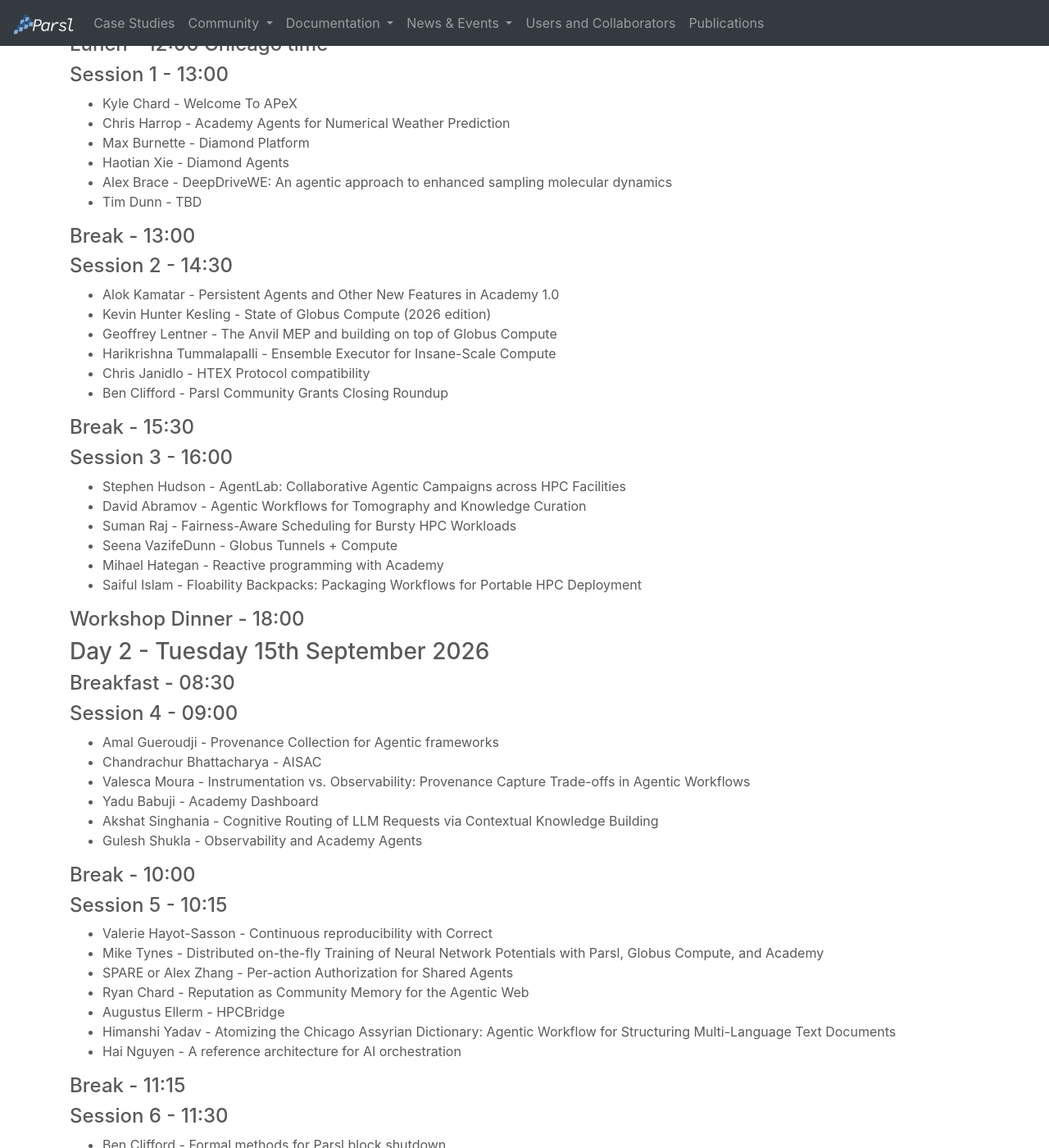
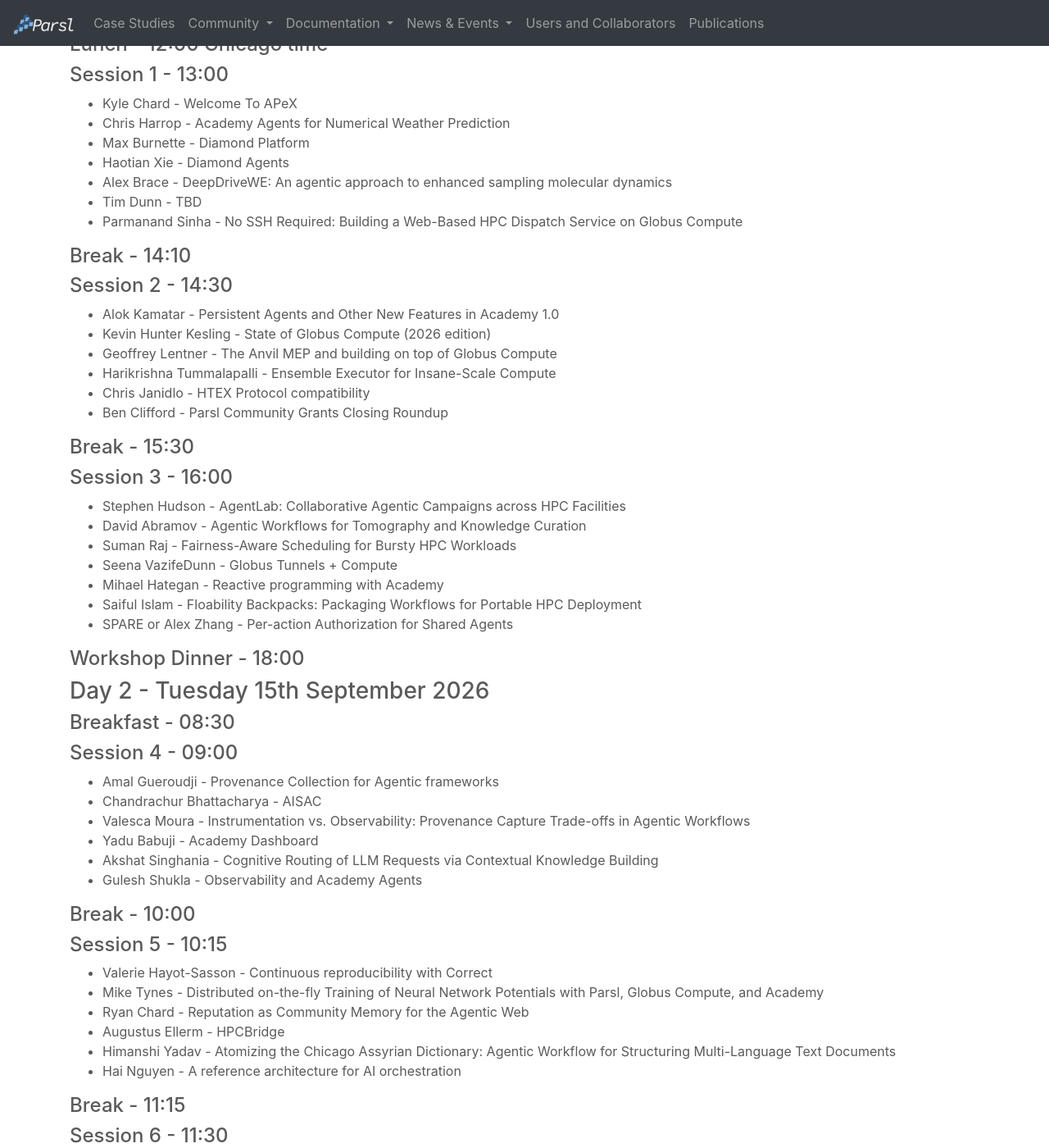
Before and after one commit to Parsl/parsl.github.io, a Jekyll site: the page built from parslfest/apex2026.html, in a window 1280 px wide and 1400 px high, scrolled down 686 px. Shown: the whole window at 82% size. Built offline with Jekyll 4.4.1, drawn with Linux system fonts in a browser that asks for light colours; some of the changed text lies outside the part shown.

Commit message:
move talks to bias 7-talk sessions towards day 1

```diff
--- a/parslfest/apex2026.html
+++ b/parslfest/apex2026.html
@@ -69,9 +69,10 @@
 <li>Haotian Xie - Diamond Agents  </li>
 <li>Alex Brace - DeepDriveWE: An agentic approach to enhanced sampling molecular dynamics  </li>
 <li>Tim Dunn - TBD   </li>
+<li>Parmanand Sinha - No SSH Required: Building a Web-Based HPC Dispatch Service on Globus Compute  </li>
 </ul>
 
-<h4>Break - 13:00</h4>
+<h4>Break - 14:10</h4>
 
 <h4>Session 2 - 14:30</h4>
 <ul>
```
Also changed, not shown: other parts of parslfest/apex2026.html (+1 -2 lines).
